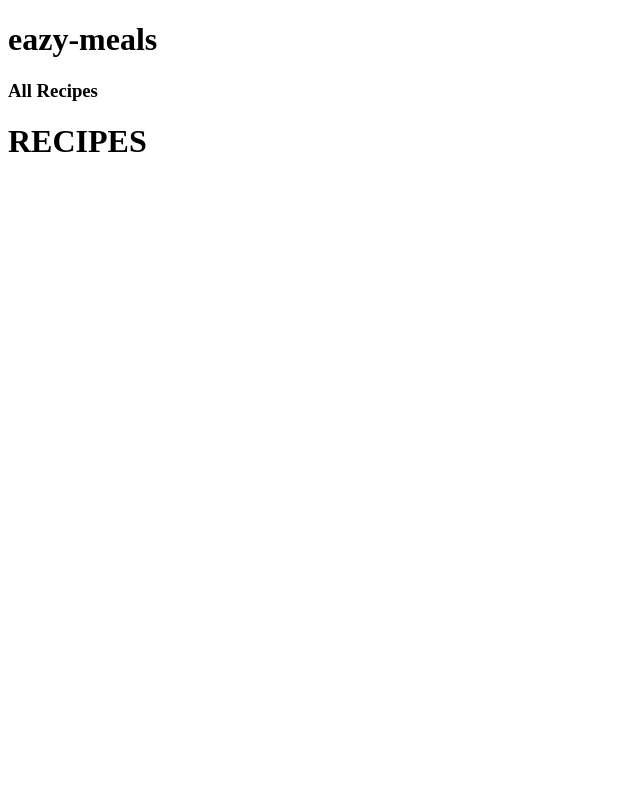
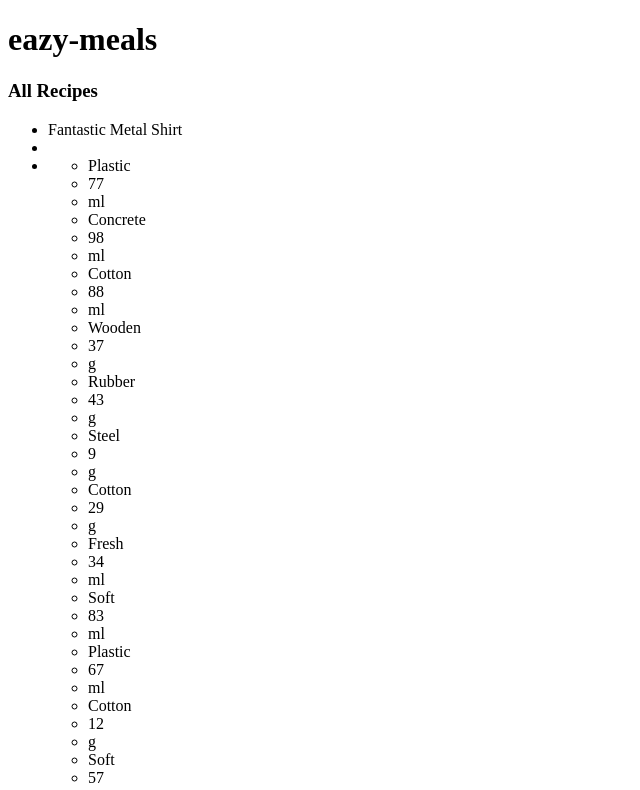
Before and after one commit to TeamEazyMeals/eazy-meals, a React (Create React App) app: page / in a window 1280 px wide. Shown: the top 790 px of the page, without its empty margins (0-640 px from the left). Built offline with nearby package versions, Linux system fonts and the light colour scheme.

Commit message:
all recipes now rendering to screen

```diff
--- a/package.json
+++ b/package.json
@@ -9,6 +9,7 @@
     "react": "^17.0.2",
     "react-dom": "^17.0.2",
     "react-scripts": "4.0.3",
+    "react-uuid": "^1.0.2",
     "web-vitals": "^1.1.1"
   },
   "scripts": {
--- a/src/components/FetchRecipes.jsx
+++ b/src/components/FetchRecipes.jsx
@@ -1,37 +1,43 @@
 import React, { useEffect, useState } from "react";
-
+import uuid from "react-uuid";
 const FetchRecipes = () => {
   const [recipeData, setRecipeData] = useState(null);
-
   const getRecipeData = async () => {
     const response = await fetch("/data/recipeData.json");
     const data = await response.json();
-    console.log(data);
+    console.log({ data });
     //  alert(data);
     setRecipeData(data);
   };
-
-   useEffect (() => getRecipeData(), []);
-
-
+  useEffect(() => getRecipeData(), []);
   if (!recipeData) {
     return <h1> Loading.....</h1>;
   }
-    return (
+  return (
+    <div>
+      {recipeData.map(({name,image,ingredients,description}) => {
+        //   console.log({ recipe });
+        return (
+          <ul>
+            <li key={uuid()}>{name}</li>
+            <li key={uuid()}>{image}</li>
+            <li key={uuid()}>{ingredients.map(({name,amount,unit})=>{
+               return (
+                 <ul>
+                   <li key={uuid()}>{name}</li>
+                   <li key={uuid()}>{amount}</li>
+                   <li key={uuid()}>{unit}</li>
+                 </ul>
+               );
 
-      <div>
-        <h1>RECIPES</h1>
-        {
-        recipeData.map((recipe) => {
-          <ul>
-            <li key={recipe.id}>{recipe.name}</li>
-            <li key={recipe.id}>{recipe.image}</li>
-            <li key={recipe.id}>{recipe.ingredients}</li>
-            <li key={recipe.id}>{recipe.description}</li>
-          </ul>;
-        })}
-      </div>
-    );
+            })
 
+            }</li>
+            <li key={uuid()}>{description}</li>
+          </ul>
+        );
+      })}
+    </div>
+  );
 };
 export default FetchRecipes;
```
Also changed, not shown: 1 other file (tests, documents, lock files or other folders).
